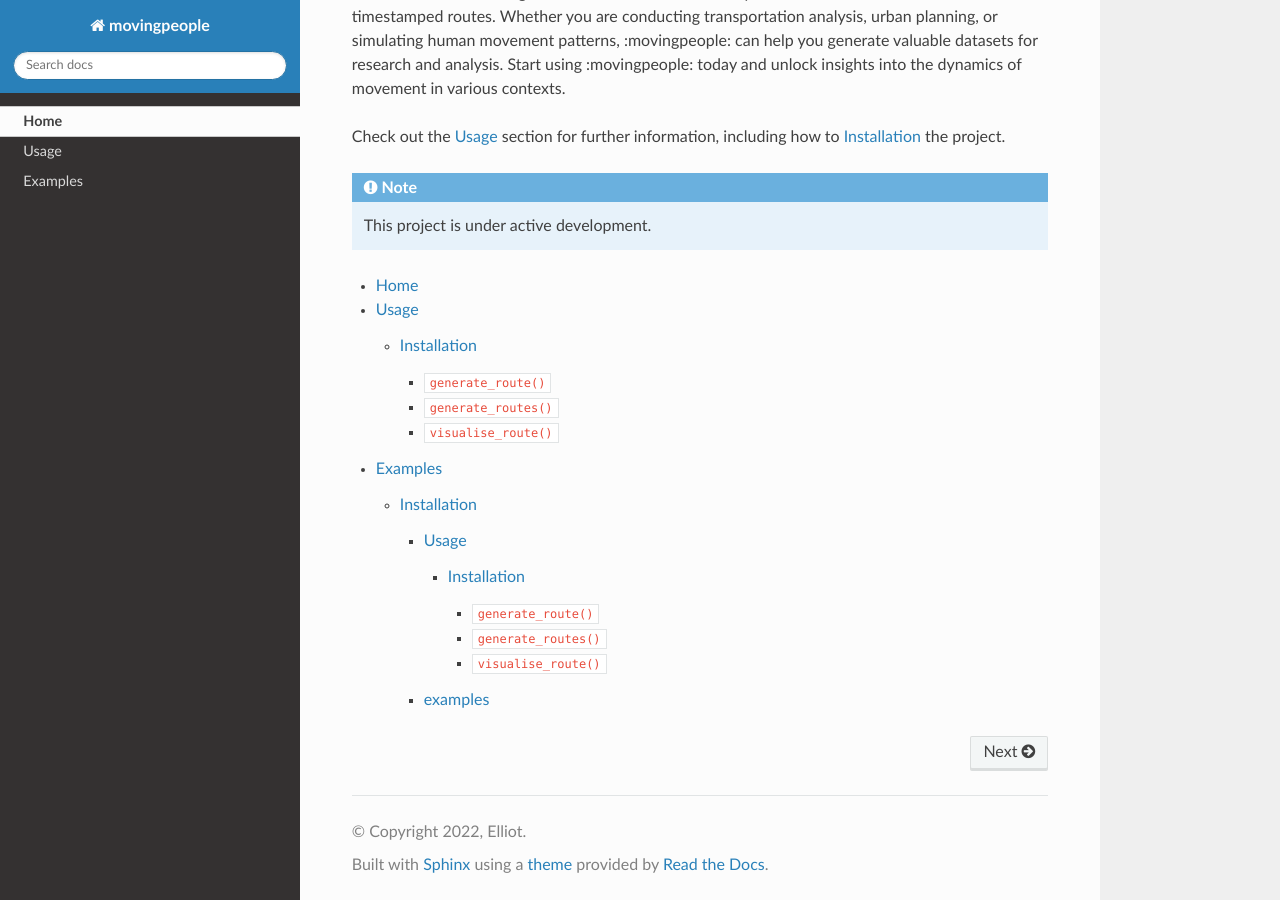
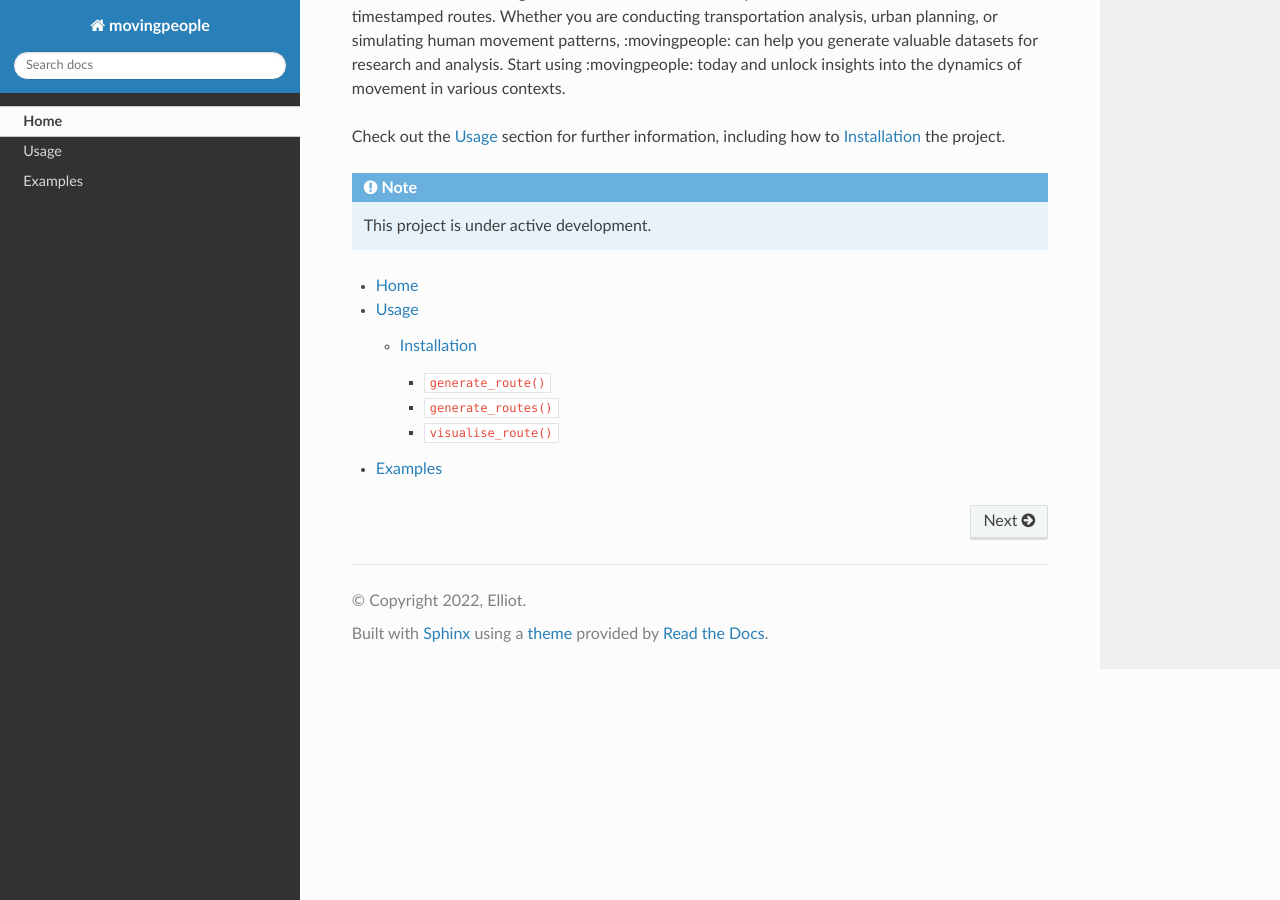
Before and after one commit to elz1582/movingpeople, a Sphinx documentation site: the page built from docs/index.rst, in a window 1280 px wide and 900 px high, scrolled down 1589 px. Built offline with Sphinx 7.4.7 and the Read the Docs theme 2.0.0, drawn with Linux system fonts in a browser that asks for light colours; pages that are not in the unit, such as notebooks, are missing from menus.

Commit message:
Fixing readthedocs

```diff
--- a/docs/examples.rst
+++ b/docs/examples.rst
@@ -34,8 +34,6 @@ Here's a basic example to get you started with **movingpeople**:
 In the example above, we first create a ``Graph`` object to define the transportation network. We then generate two routes which have the same start time however randomised origins and destinations.
 
 
-Installation
-------------
 
 .. code-block:: bash
 
@@ -51,8 +49,3 @@ Installation
                   frequency="1s",
                   )
 To make a single route with a fixed origin and randomised destination and randomised start time between a range.
-
-.. toctree::
-   Home
-   usage
-   examples <self>
```
